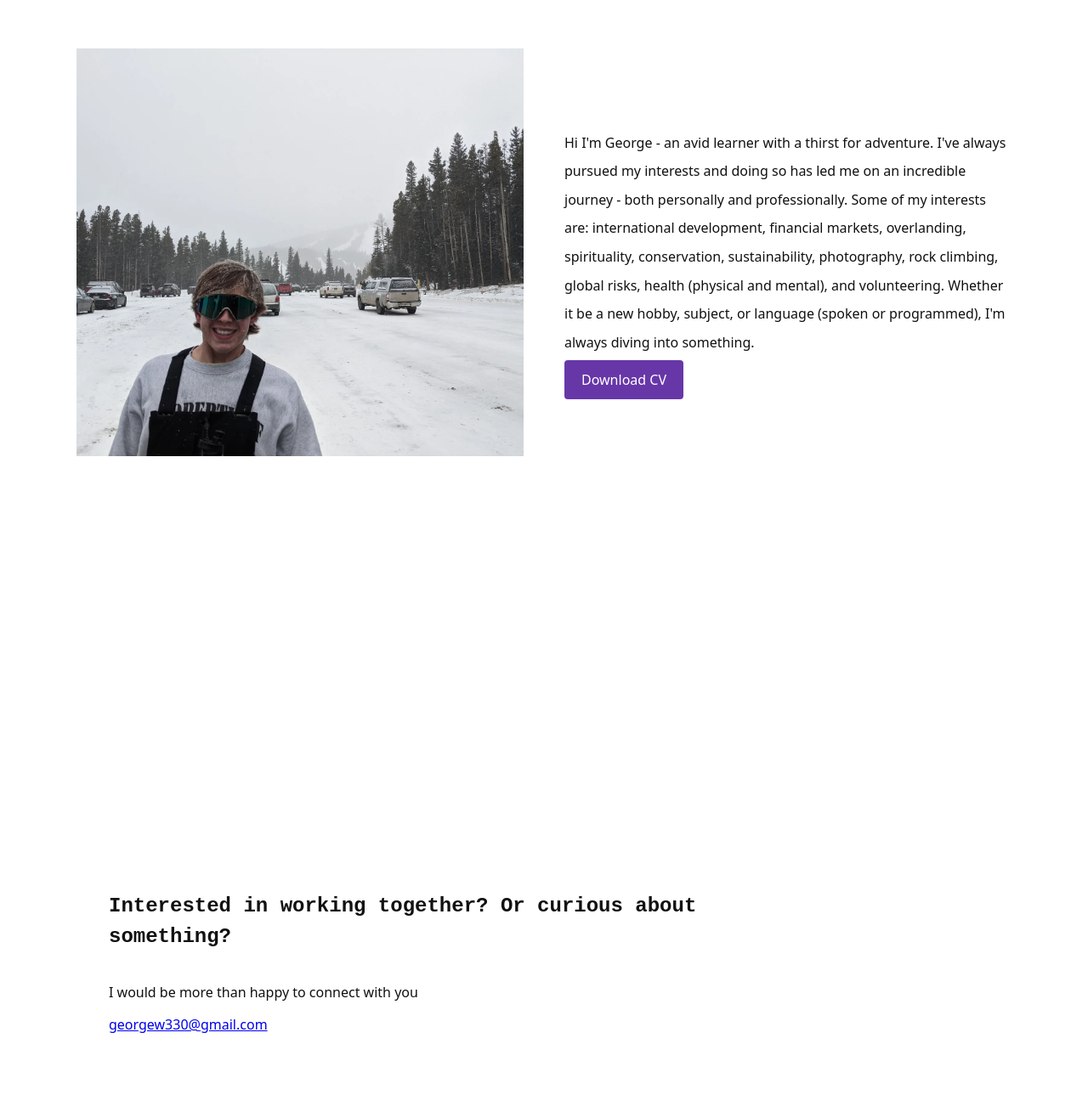
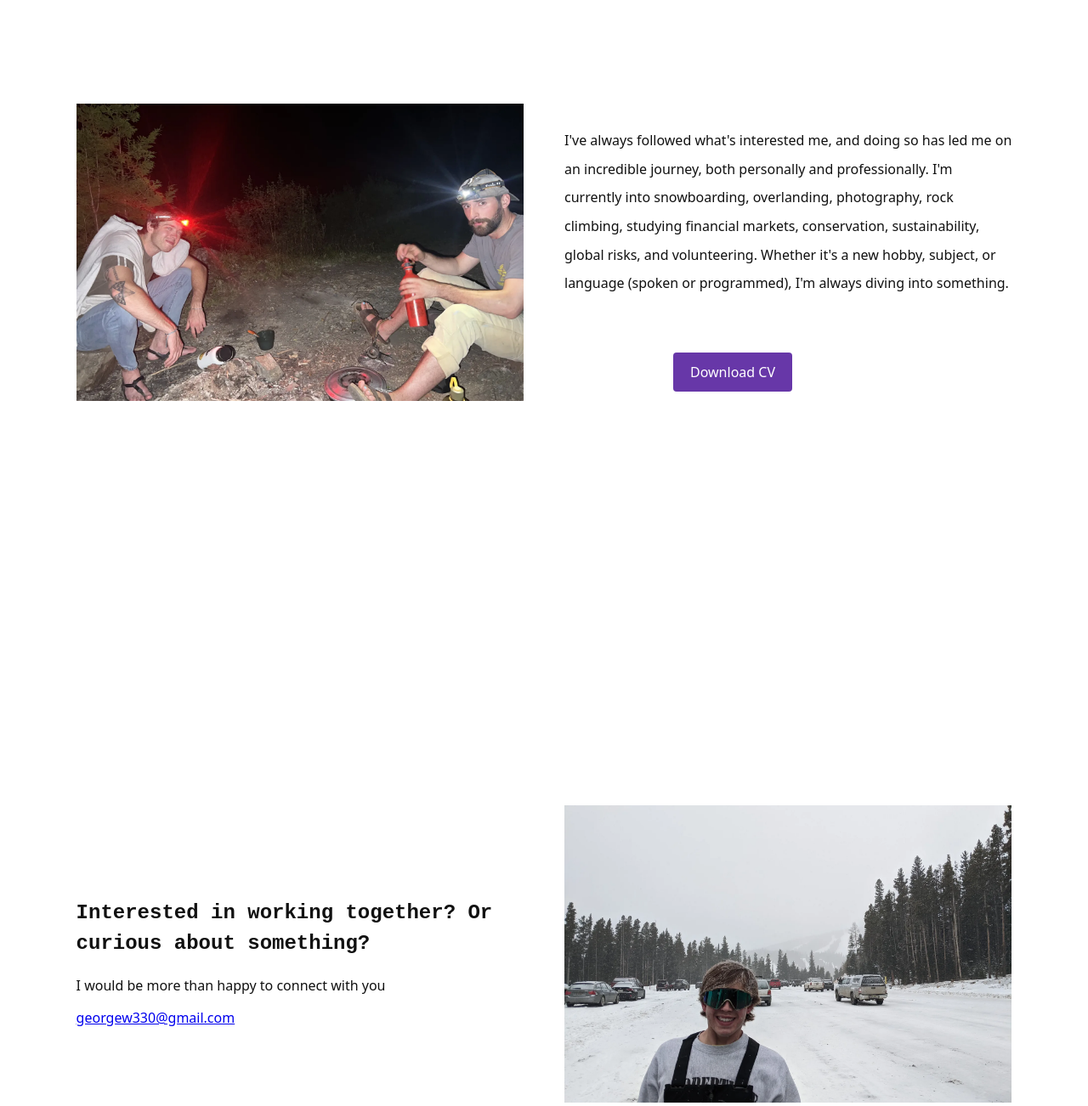
Before and after one commit to georgew330/gfmw, a plain HTML site: page index.html in a window 1280 px wide. Shown: the part 800-2102 px from the top of the page at 85% size. Drawn offline with Linux system fonts and the light colour scheme.

Commit message:
New pages, images, description

```diff
--- a/index.html
+++ b/index.html
@@ -39,24 +39,23 @@
         </section>
 
         <section class="intro">
-            <img class="intro-image" src="images/co_lot.webp" alt="Copper, CO">
+            <img class="intro-image" src="images/Cmp.webp" alt="Outdoor camping scene">
 
             <div class="intro-section">
-                <p>Hi I'm George - an avid learner with a thirst for adventure. I've always pursued my interests and
+                <p>I've always followed what's interested me, and
                     doing
-                    so has led me on an incredible journey - both personally and professionally. Some of my interests
-                    are:
-                    international development, financial markets, overlanding, spirituality, conservation,
-                    sustainability, photography,
-                    rock climbing, global risks, health (physical and mental), and volunteering. Whether it be a new
-                    hobby,
-                    subject, or language (spoken or programmed), I'm always diving into something.</p>
-                <a class="cv-link" href="George Weiss Resume.pdf" download>
+                    so has led me on an incredible journey, both personally and professionally. I'm currently into
+                    snowboarding, overlanding, photography, rock climbing, studying financial markets, conservation,
+                    sustainability, global risks, and
+                    volunteering. Whether it's a new hobby, subject, or language (spoken or programmed), I'm always
+                    diving into something.</p>
+                <a class="cv-link" href="documents/george-weiss-resume.pdf" download>
                     Download CV
                 </a>
             </div>
         </section>
         <section class="contact-section" id="contact">
+            <div class="contact-content">
                 <h2>Interested in working together? Or curious about something?</h2>
 
                 <p>
@@ -65,6 +64,9 @@
                 <a href="mailto:georgew330@gmail.com">
                     georgew330@gmail.com
                 </a>
+            </div>
+
+            <img class="contact-image" src="images/co_lot.webp" alt="Mountain landscape in Copper, Colorado">
         </section>
     </main>
 </body>
--- a/styles.css
+++ b/styles.css
@@ -48,10 +48,16 @@ body {
     padding: 32px 7vw 160px;
 }
 
-.hero-image {
+.hero-image,
+.intro-image,
+.contact-image {
     width: 100%;
+    aspect-ratio: 3 / 2;
     max-height: 72vh;
     object-fit: cover;
+}
+
+.hero-image {
     border-radius: 4px;
 }
 
@@ -65,19 +71,20 @@ body {
 }
 
 .intro-image {
-    width: 100%;
-    max-width: 580px;
-    height: 480px;
-    object-fit: cover;
     object-position: center 70%;
 }
 
 .contact-section {
     min-height: 100vh;
-    display: flex;
-    flex-direction: column;
-    justify-content: center;
-    padding: 64px 10vw;
+    display: grid;
+    grid-template-columns: 1fr 1fr;
+    align-items: center;
+    gap: 48px;
+    padding: 64px 7vw;
+}
+
+.contact-image {
+    justify-self: end;
 }
 
 .hero h1 {
@@ -114,12 +121,22 @@ body {
 }
 
 .cv-link {
+    display: inline-block;
+    margin-top: 48px;
+    margin-left: clamp(80px, 10vw, 180px);
     align-self: flex-start;
     padding: 12px 20px;
     color: white;
     background-color: #6737a8;
     text-decoration: none;
     border-radius: 4px;
+}
+
+@media (max-width: 700px) {
+    .cv-link {
+        margin-left: 0;
+    }
+
 }
 
 .cv-link:hover,
@@ -154,7 +171,14 @@ html {
 }
 
 .portfolio-intro {
-    margin-bottom: 80px;
+    width: 100%;
+    display: flex;
+    justify-content: space-between;
+    align-items: flex-start;
+}
+
+.github-link {
+    margin-left: auto;
 }
 
 .project-list {
```
Also changed, not shown: portfolio.html (+8 -2 lines), projects/vermont-barn-grants.html (added, +40 -0 lines), images/CO_Apt.webp (added), images/Cmp.webp (added), images/Cmp_Lnd_1.webp (added), images/Cmp_Lnd_2.webp (added), images/Cmp_Nate.webp (added), images/Frst_Lgn_Rd_CA.webp (added), images/Trk_trp.webp (added), images/VT_Landscape.webp (added), images/climb_me.webp (added), images/co_lot_2.webp (added), 1 other file. Lines whose indentation alone changed are shown as unchanged.
